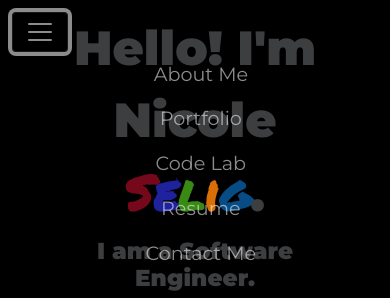
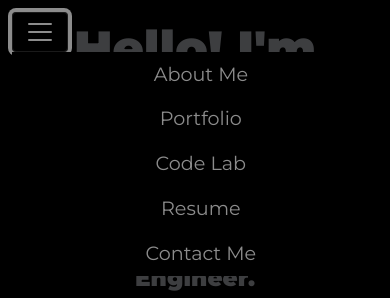
Before and after one commit to NicoleSelig/Portfolio-Website, a plain HTML site: page index.html in a window 390 px wide. Both pictures are taken after a click on the button "Toggle navigation". Shown: the top 298 px of the page. Drawn offline with nearby package versions, Linux system fonts and the light colour scheme; grey boxes are pictures that could not be loaded.

Commit message:
navbar background on mobile screens

```diff
--- a/css/stylesheet.css
+++ b/css/stylesheet.css
@@ -88,6 +88,10 @@ p {
     #title {
         text-align: center;
     }
+
+    .nav-item {
+        background-color: black;
+    }
 }
 
 @font-face {
```
